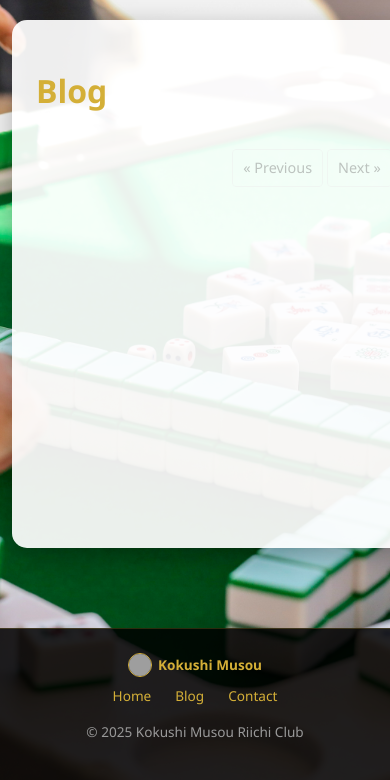
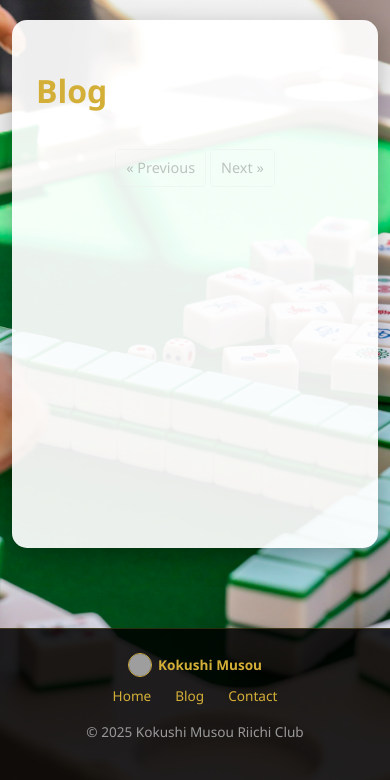
Before and after one commit to Daenariz/riichi-club, a Flask app: page /blog in a window 390 px wide; the page is wider, and only the part inside the window is pictured. Shown: the part 64-844 px from the top of that part. Run offline with Flask 3, Linux system fonts and the light colour scheme; data that the repository does not hold is empty; grey boxes are pictures that could not be loaded.

Commit message:
fix: unset min-width on mobile to prevent horizontal scroll

```diff
--- a/app/static/css/style.css
+++ b/app/static/css/style.css
@@ -882,6 +882,7 @@ a:hover {
     }
 
     .main-container {
+        min-width: unset;
         margin: 20px 12px;
         padding: 24px;
     }
```
